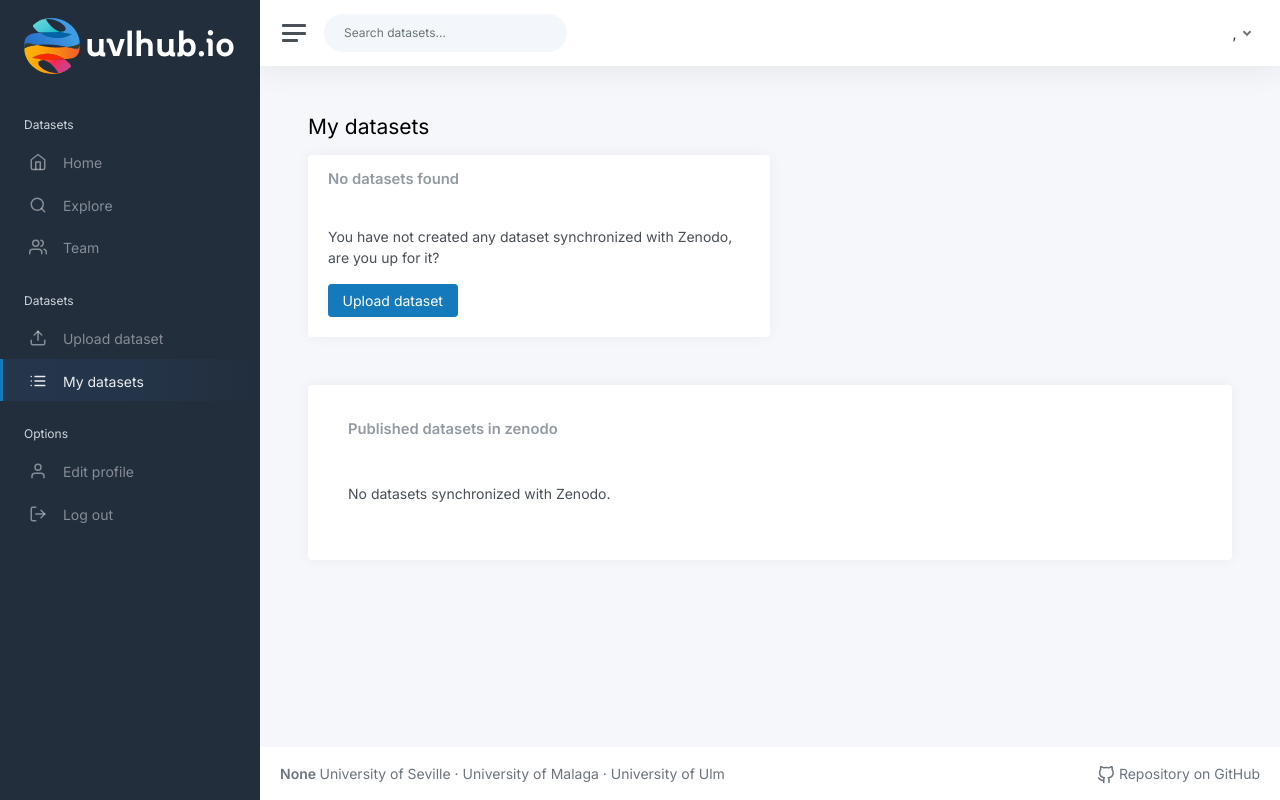
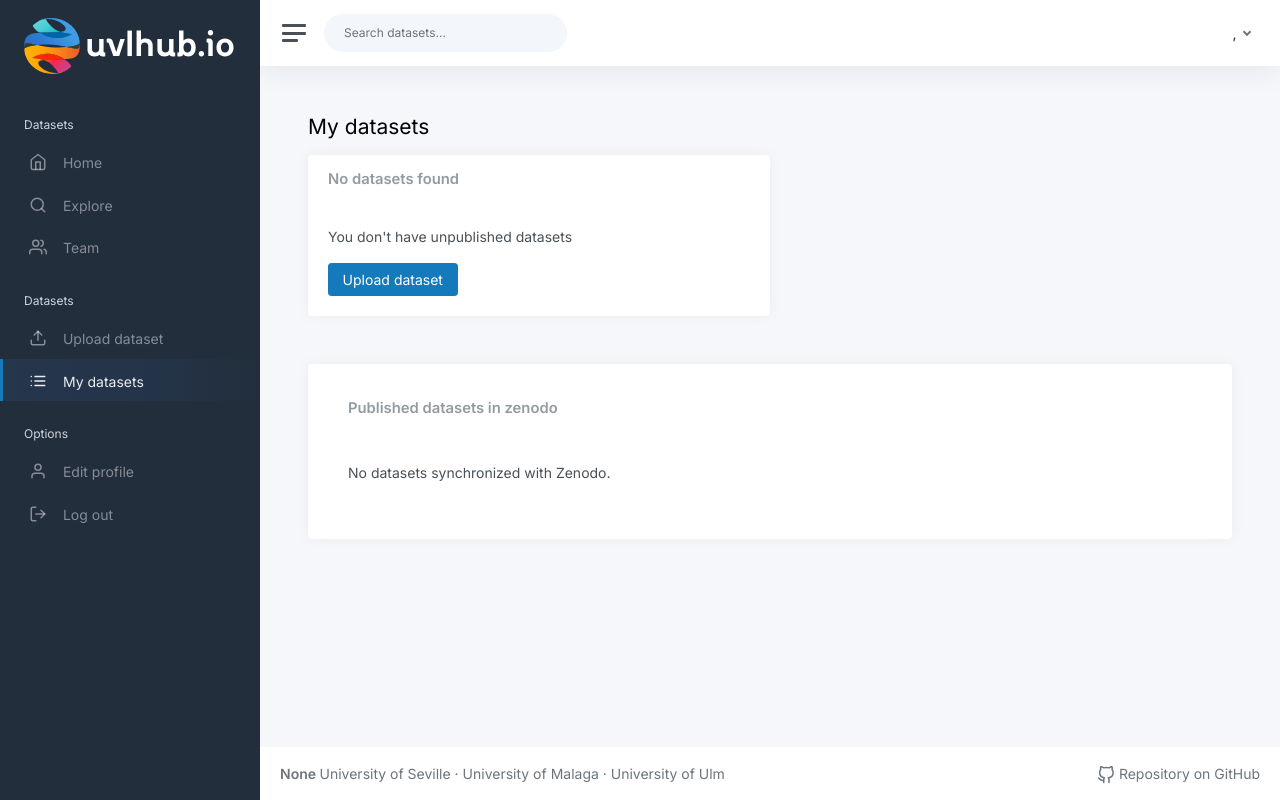
Before and after one commit to chipi-hub-team/chipi-hub, a Flask app: page /dataset/list in a window 1280 px wide. Run offline with Flask 3, Linux system fonts and the light colour scheme; the visitor is signed in with stand-in values (Sample User, id 1); data that the repository does not hold is empty; parts of the project's set-up code (start-up, migrations or seed data) failed here and were passed over; some libraries are stand-ins or nearby versions.

Commit message:
feat: Add correct buttons
Update the button description to ensure clarity and avoid user confusion.

```diff
--- a/app/modules/dataset/templates/dataset/list_datasets.html
+++ b/app/modules/dataset/templates/dataset/list_datasets.html
@@ -11,7 +11,7 @@
             <div class="card">
                 <div class="card-body">
                     <form action="{{ url_for('dataset.publish_all_datasets') }}" method="POST">
-                        <button type="submit" class="btn btn-primary">Upload All datasets to Zenodo</button>
+                        <button type="submit" class="btn btn-primary">Publish All datasets to Zenodo</button>
                     </form>
                     <div class="card-header">
                         <h5 class="card-title">My unpublished datasets (stagging area)</h5>
@@ -46,7 +46,7 @@
                                     <td>
                                         {% if dataset.user_id == current_user.id and dataset.ds_meta_data.ds_status  == status.UNPUBLISHED %}
                                             <form action="{{ url_for('dataset.publish_dataset', dataset_id=dataset.id) }}" method="POST">
-                                                <button type="submit" class="btn btn-primary">Upload to Zenodo</button>
+                                                <button type="submit" class="btn btn-primary">Publish to Zenodo</button>
                                             </form>
                                         {% endif %}
                                     </td>
@@ -66,7 +66,7 @@
                 </div>
                 <div class="card-body">
                     <p class="card-text">
-                        You have not created any dataset synchronized with Zenodo, are you up for it?
+                        You don't have unpublished datasets
                     </p>
                     <a href="{{ url_for('dataset.create_dataset') }}" class="btn btn-primary">
                         Upload dataset</a>
```
